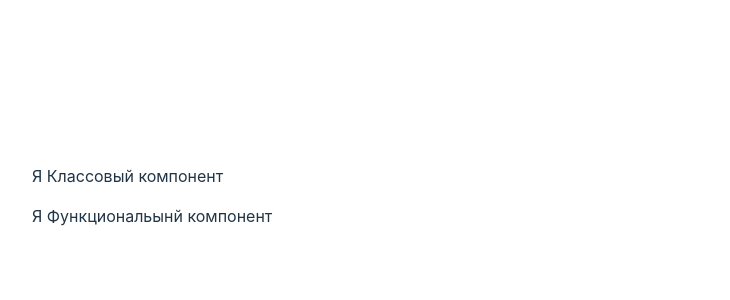
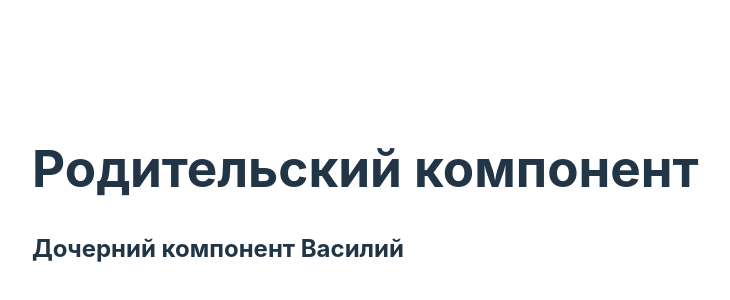
Before and after one commit to nemzorov/presentation-react-cli, a React (Vite) app: page / in a window 1280 px wide. Shown: the part 204-504 px from the top of the page, without its empty margins (0-730 px from the left). Built offline with nearby package versions, Linux system fonts and the light colour scheme.

Commit message:
Компонент Children и ReactFragment

```diff
--- a/src/App.jsx
+++ b/src/App.jsx
@@ -1,12 +1,9 @@
-import ClassComponent from './components/ClassComponent '
-import FunctionComponent from './components/FunctionComponent'
+import ChildComponent from './components/ChildrenComponent'
+import ParentComponent from './components/ParentComponent'
 
 function App() {
   return (
-    <div>
-      <ClassComponent name="Классовый" />
-      <FunctionComponent name="Функциональынй" />
-    </div>
+    <ParentComponent children={<ChildComponent name="Василий" />} />
   )
 }
 
--- /dev/null
+++ b/src/components/ChildrenComponent.jsx
@@ -0,0 +1,8 @@
+const ChildComponent = (props) => {
+    return (
+        // пропс name пришел из компонента App
+        <h2>Дочерний компонент {props.name}</h2>
+    )
+}
+
+export default ChildComponent;
--- a/src/components/ClassComponent .jsx
+++ /dev/null
@@ -1,9 +0,0 @@
-import { Component } from "react";
-
-class ClassComponent extends Component {
-    render() {
-        return <p>Я {this.props.name} компонент</p>
-    }
-}
-
-export default ClassComponent;
--- a/src/components/FunctionComponent.jsx
+++ /dev/null
@@ -1,7 +0,0 @@
-const FunctionComponent = (props) => {
-    return (
-        <p>Я {props.name} компонент</p>
-    );
-}
-
-export default FunctionComponent;
--- /dev/null
+++ b/src/components/ParentComponent.jsx
@@ -0,0 +1,11 @@
+const ParentComponent = (props) => {
+    return (
+        // используем react фрагмент <></>
+        <>
+            <h1>Родительский компонент</h1>
+            {props.children} {/* Дочерний компонент получаем из пропсов */}
+        </>
+    )
+}
+
+export default ParentComponent;
```
